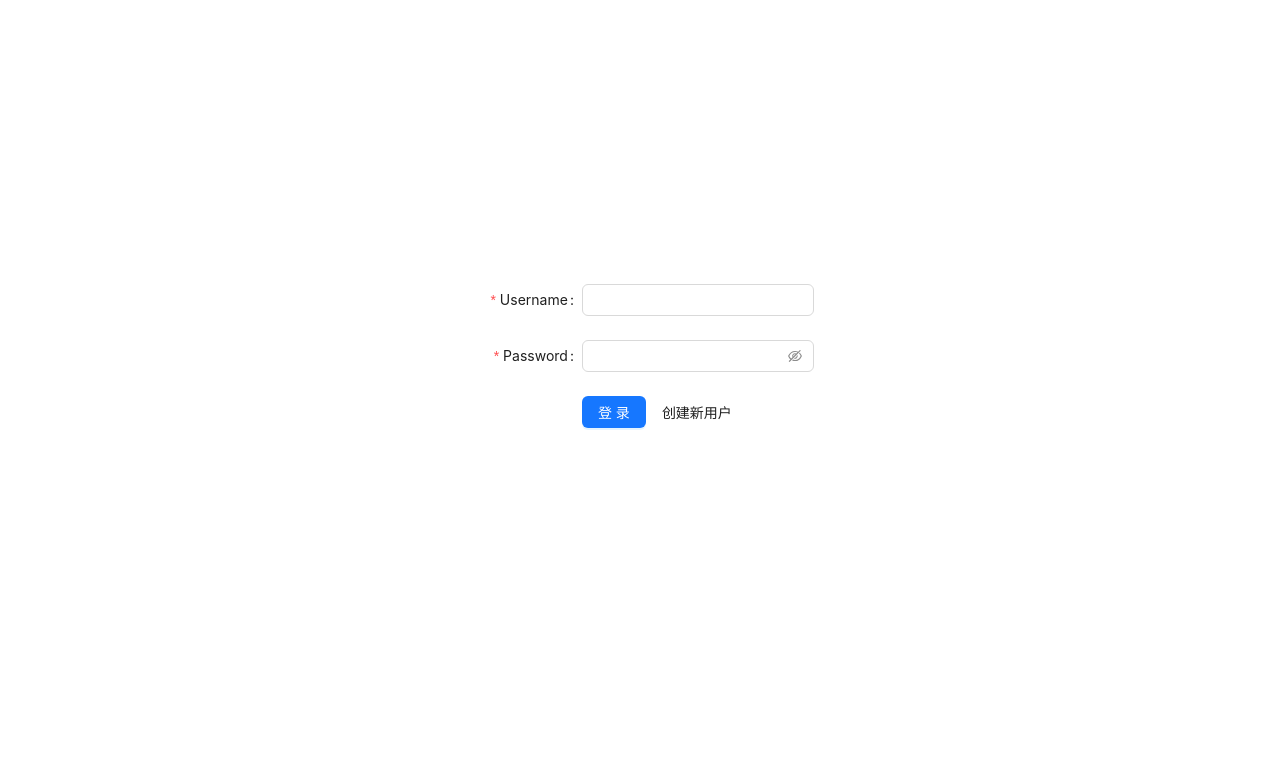
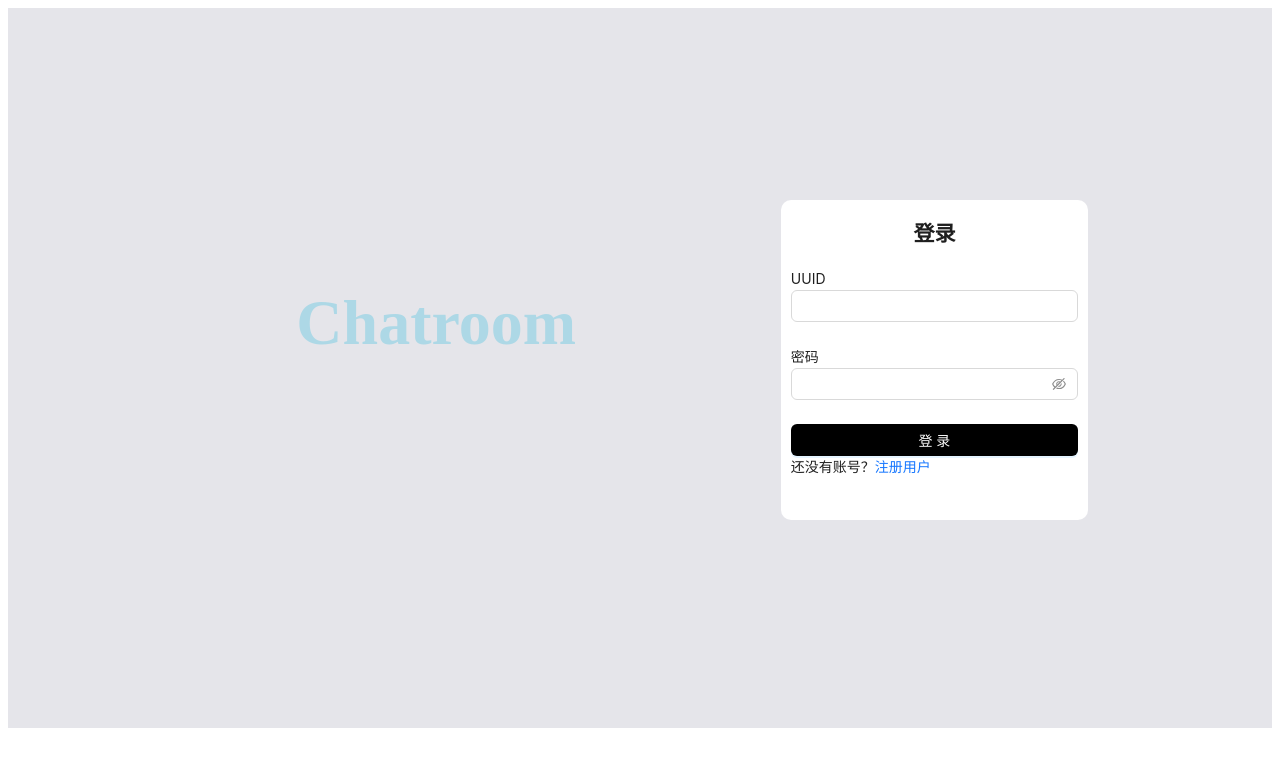
Before and after one commit to Luricky0/chatroom, a React app: page / in a window 1280 px wide. Shown: the top 766 px of the page. Built offline with nearby package versions, Linux system fonts and the light colour scheme.

Commit message:
7th commit: feat: register captcha question styles: better login page

```diff
--- a/public/index.html
+++ b/public/index.html
@@ -1,5 +1,5 @@
 <!DOCTYPE html>
-<html lang="en">
+<html lang="zh-hans">
   <head>
     <meta charset="utf-8" />
     <link rel="icon" href="%PUBLIC_URL%/favicon.ico" />
@@ -24,7 +24,7 @@
       work correctly both with client-side routing and a non-root public URL.
       Learn how to configure a non-root public URL by running `npm run build`.
     -->
-    <title>React App</title>
+    <title>Chatroom</title>
   </head>
   <body>
     <noscript>You need to enable JavaScript to run this app.</noscript>
--- a/src/components/App.js
+++ b/src/components/App.js
@@ -21,6 +21,7 @@ function App() {
 
     return (
         <div>
+            {/*<Login/>*/}
             {id ? dashboard : <Login onIdSubmit={setId}/>}
         </div>
     );
--- a/src/components/DeleteConversationsModal.js
+++ b/src/components/DeleteConversationsModal.js
@@ -23,7 +23,9 @@ export function DeleteConversationsModal(props){
                         <Row>
                             {conversations.map(conversation=>(
                                 <Col span={16}>
-                                <Checkbox value={conversation.recipients}>{conversation.recipients.map(r=>r.name).join(", ")}</Checkbox>
+                                <Checkbox
+                                    className={'mycheckbox'}
+                                    value={conversation.recipients}>{conversation.recipients.map(r=>r.name).join(", ")}</Checkbox>
                                 </Col>
                             ))}
                         </Row>
--- a/src/components/Login.js
+++ b/src/components/Login.js
@@ -1,8 +1,14 @@
-import React, {useRef} from "react";
-import { Button, Checkbox, Form, Input } from 'antd';
+import React, {useRef, useState} from "react";
+import {Button, Checkbox, Form, Input, message} from 'antd';
 import {v4 as uuidV4} from "uuid";
 import '../less/Login.less'
+import {NewUserModal} from "./NewUserModal";
 export default function Login({onIdSubmit}){
+    const [isNewUserModalOpen,setIsNewUserModalOpen]=useState(false)
+    const [showRegister,setShowRegister]=useState(false)
+    const inputRef=useRef()
+    const a= Math.floor(Math.random()*10)
+    const b= Math.floor(Math.random()*10)
     const onFinish = ({username,password}) => {
         onIdSubmit(username)
     };
@@ -10,10 +16,19 @@ export default function Login({onIdSubmit}){
     };
 
     const createNewUser=()=>{
+        const asw = Number(inputRef.current.input.value)
+        console.log(asw)
+        if(a+b===asw){
             onIdSubmit(uuidV4())
+        }else{
+            message.info("请正确回答")
         }
+
+    }
+
+    const getFormView=()=>{
+        if(showRegister){
             return(
-        <div className={'Basic'}>
                 <Form
                     name="basic"
                     labelCol={{
@@ -30,23 +45,60 @@ export default function Login({onIdSubmit}){
                     }}
                     onFinish={onFinish}
                     onFinishFailed={onFinishFailed}
-                autoComplete="off"
-            >
+                    autoComplete="off">
+                    <h2>注册</h2>
+                    {a}+{b}=?
+                    答案：
+                    <Form.Item>
+                        <Input ref={inputRef}/>
+                    </Form.Item>
+                    <Form.Item>
+                        <Button onClick={createNewUser}>确定创建</Button>
+                    </Form.Item>
+                        <div>
+                            已经拥有账号？
+                            <a onClick={()=>setShowRegister(false)}>
+                                返回登录
+                            </a>
+                        </div>
+                </Form>
+            )
+
+        }else{
+            return(
+                <Form
+                    name="basic"
+                    labelCol={{
+                        span: 8,
+                    }}
+                    wrapperCol={{
+                        span: 16,
+                    }}
+                    style={{
+                        maxWidth: 600,
+                    }}
+                    initialValues={{
+                        remember: true,
+                    }}
+                    onFinish={onFinish}
+                    onFinishFailed={onFinishFailed}
+                    autoComplete="off">
+                    <h2>登录</h2>
+
+                    UUID
                     <Form.Item
-                    label="Username"
                         name="username"
                         rules={[
                             {
                                 required: true,
                                 message: '请输入你的用户名',
                             },
-                    ]}
-                >
+                        ]}>
                         <Input />
                     </Form.Item>
 
+                    密码
                     <Form.Item
-                    label="Password"
                         name="password"
                         rules={[
                             {
@@ -58,19 +110,30 @@ export default function Login({onIdSubmit}){
                         <Input.Password />
                     </Form.Item>
 
-                <Form.Item
-                    wrapperCol={{
-                        offset: 8,
-                        span: 16,
-                    }}
-                >
+                    <Form.Item>
                         <Button type="primary" htmlType="submit">
                             登录
                         </Button>
-                    <Button type={'text'} onClick={createNewUser}>创建新用户</Button>
+                        <div>
+                            还没有账号？
+                            <a onClick={()=>setShowRegister(true)}>
+                                注册用户
+                            </a>
+                        </div>
                     </Form.Item>
+                </Form>
+            )
+        }
+    }
+    return(
+        <div className={'Basic'}>
+            <h1>Chatroom</h1>
+            {getFormView()}
 
-            </Form>
+            {/*<NewUserModal open={isNewUserModalOpen}*/}
+            {/*              setOpen={setIsNewUserModalOpen}*/}
+            {/*              createUser={createNewUser}*/}
+            {/*/>*/}
 
 
         </div>
--- /dev/null
+++ b/src/components/NewUserModal.js
@@ -0,0 +1,34 @@
+import React, {useRef, useState} from "react";
+import {Button, Checkbox, Form, Input, message, Modal} from "antd";
+import {useContacts} from "../contexts/ContactsProvider";
+export function NewUserModal(props){
+    const [isHuman, setIsHuman] = useState(false)
+    const inputRef=useRef()
+    const a= Math.floor(Math.random()*10)
+    const b= Math.floor(Math.random()*10)
+    const onCreateUser=()=>{
+
+        const asw = Number(inputRef.current.input.value)
+        console.log(asw)
+        if(a+b===asw){
+            props.createUser()
+            props.setOpen(false)
+        }else{
+            message.info("请正确回答")
+        }
+    }
+
+    return(
+        <Modal open={props.open} title={"新建用户"}
+               onCancel={()=>{props.setOpen(false)}}
+               cancelButtonProps={{style:{display:'none'}}}
+               okButtonProps={{style:{display:'none'}}} >
+            问题：
+            {a}+{b}=?
+            输入答案：
+            <Input ref={inputRef}/>
+            <Button onClick={onCreateUser}>确定创建</Button>
+
+        </Modal>
+    )
+}
--- a/src/less/Login.css
+++ b/src/less/Login.css
@@ -1,7 +1,50 @@
 .Basic {
-  display: flex;
-  justify-content: center;
-  align-items: center;
   height: 90vh;
+  background-color: #e5e5ea;
+}
+.Basic h1 {
+  position: absolute;
+  color: lightblue;
+  font-size: 64px;
+  top: 35%;
+  right: 55%;
+  transform: translateY(-50%);
+}
+.Basic Form {
+  position: absolute;
+  top: 45%;
+  right: 15%;
+  transform: translateY(-50%);
+  height: 40vh;
+  width: 24vw;
+  border-radius: 10px ;
+  background-color: white;
+  padding-left: 10px;
+  padding-right: 10px;
+}
+.Basic Form h2 {
+  text-align: center;
+}
+.Basic Form .ant-form-item {
+  width: 100%;
+}
+.Basic Form .ant-input {
+  width: calc(24vw - 20px);
+}
+.Basic Form .ant-input-password {
+  width: calc(24vw - 20px);
+}
+.Basic Form .ant-input-password {
+  width: calc(24vw - 20px);
+}
+.Basic Form Button {
+  background-color: black;
+  color: white;
+  border: black  ;
+  width: calc(24vw - 20px);
+}
+.Basic Form Button:hover {
+  color: white;
+  background-color: lightblue !important;
 }
 /*# sourceMappingURL=Login.css.map */
--- a/src/less/Login.less
+++ b/src/less/Login.less
@@ -1,9 +1,56 @@
+@import 'Basic';
 .Basic{
-  display: flex;
-  justify-content: center;
-  align-items: center;
   height: 90vh;
+  background-color: #e5e5ea;
+
+  h1{
+    position: absolute;
+    color: @theme-color;
+    font-size: 64px;
+    top: 35%;
+    right: 55%;
+    transform: translateY(-50%);
+  }
   Form{
+    position: absolute;
+    top: 45%;
+    right: 15%;
+    transform: translateY(-50%);
+    height: 40vh;
+    width: 24vw;
+    border-radius: 10px ;
+    background-color: white;
+    padding-left: 10px;
+    padding-right: 10px;
+    h2{
+      text-align: center;
+    }
+    .ant-form-item{
+      width: 100%;
+
+    }
+    .ant-input{
+      width: calc(24vw - 20px);
+    }
+    .ant-input-password{
+      width: calc(24vw - 20px);
+    }
+    .ant-input-password{
+      width: calc(24vw - 20px);
+    }
+    Button{
+      background-color: black;
+      color: white;
+      border: black  ;
+      width: calc(24vw - 20px);
+    }
+    Button:hover{
+      color: white;
+      background-color: @theme-color !important;
+
+    }
+
+
 
   }
 }
```
Also changed, not shown: 1 other file (tests, documents, lock files or other folders). Lines whose indentation alone changed are shown as unchanged.
